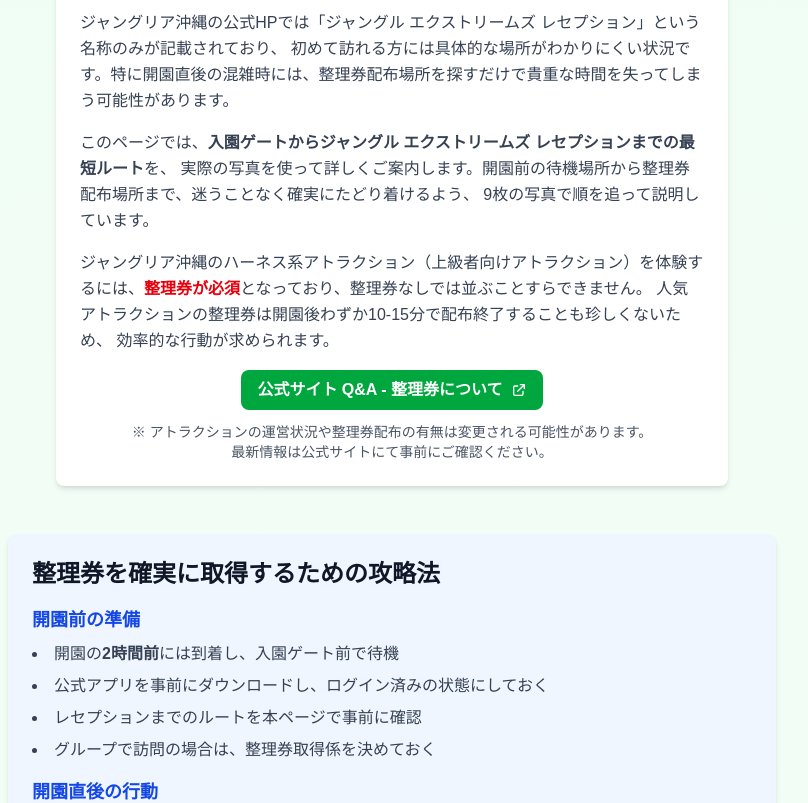
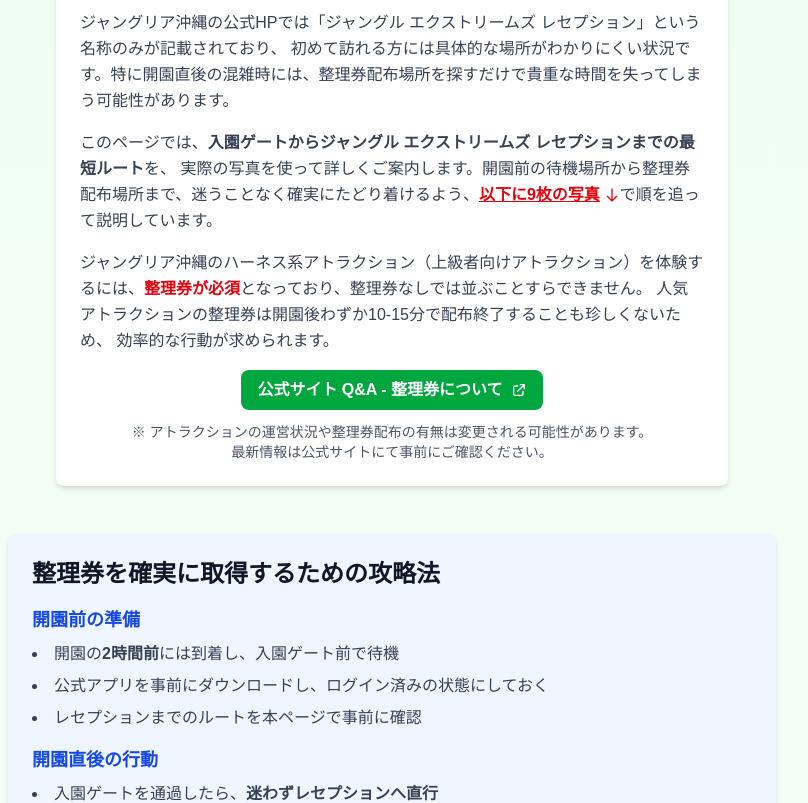
Before and after one commit to offdelta/junglia-guide, a Next.js app: page / in a window 1280 px wide. Shown: the part 220-1023 px from the top of the page, without its empty margins (248-1056 px from the left). Built offline with nearby package versions, Linux system fonts and the light colour scheme.

Commit message:
add change

```diff
--- a/app/page.tsx
+++ b/app/page.tsx
@@ -130,7 +130,13 @@
             <p className="text-gray-700 leading-relaxed mb-4">
               このページでは、<strong>入園ゲートからジャングル エクストリームズ レセプションまでの最短ルート</strong>を、
               実際の写真を使って詳しくご案内します。開園前の待機場所から整理券配布場所まで、迷うことなく確実にたどり着けるよう、
-              9枚の写真で順を追って説明しています。
+              <a href="#photo-guide" className="text-red-600 font-bold underline hover:text-red-700 inline-flex items-center">
+                以下に9枚の写真
+                <svg className="w-4 h-4 ml-1" fill="none" stroke="currentColor" viewBox="0 0 24 24">
+                  <path strokeLinecap="round" strokeLinejoin="round" strokeWidth={2} d="M19 14l-7 7m0 0l-7-7m7 7V3" />
+                </svg>
+              </a>
+              で順を追って説明しています。
             </p>
             <p className="text-gray-700 leading-relaxed mb-4">
               ジャングリア沖縄のハーネス系アトラクション（上級者向けアトラクション）を体験するには、
@@ -180,7 +186,6 @@
                 <li>開園の<strong>2時間前</strong>には到着し、入園ゲート前で待機</li>
                 <li>公式アプリを事前にダウンロードし、ログイン済みの状態にしておく</li>
                 <li>レセプションまでのルートを本ページで事前に確認</li>
-                <li>グループで訪問の場合は、整理券取得係を決めておく</li>
               </ul>
             </div>
             <div>
@@ -188,14 +193,13 @@
               <ul className="list-disc list-inside space-y-2 text-gray-700">
                 <li>入園ゲートを通過したら、<strong>迷わずレセプションへ直行</strong></li>
                 <li>他のアトラクションには寄らず、整理券確保を最優先</li>
-                <li>走ることは禁止されているため、早歩きで移動</li>
                 <li>レセプション到着後、希望のアトラクションの整理券を即座に取得</li>
               </ul>
             </div>
           </div>
         </section>
 
-        <section className="space-y-8" aria-label="整理券配布場所への道順">
+        <section id="photo-guide" className="space-y-8" aria-label="整理券配布場所への道順">
           <h2 className="text-2xl font-bold text-center text-gray-900 mb-6">
             画像で見る レセプションまでの道順
           </h2>
@@ -350,6 +354,7 @@
             <div className="bg-white rounded-lg p-4">
               <h3 className="font-semibold text-red-600 mb-2">アプリでの取得は困難</h3>
               <p>公式アプリでの整理券取得は、アクセス過多により配布開始と同時に終了することがほとんどです。
+              また、アーリーパークイン（早期入園）の利用者が先に整理券を取得してしまうため、一般入園者がアプリで取得できる枚数は非常に限られています。
               サーバーへの接続エラーが発生することも多く、確実性に欠けます。</p>
             </div>
 
```
